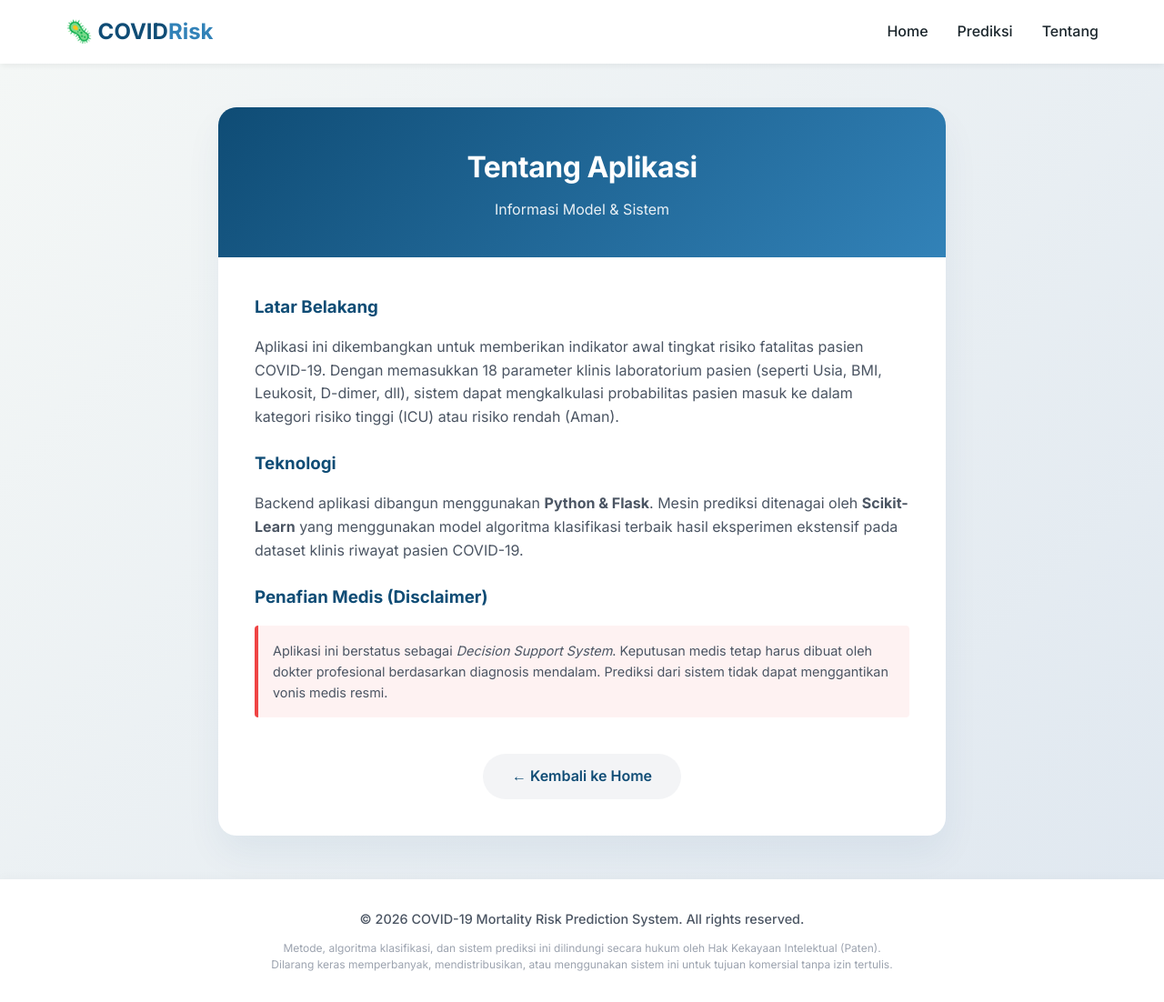
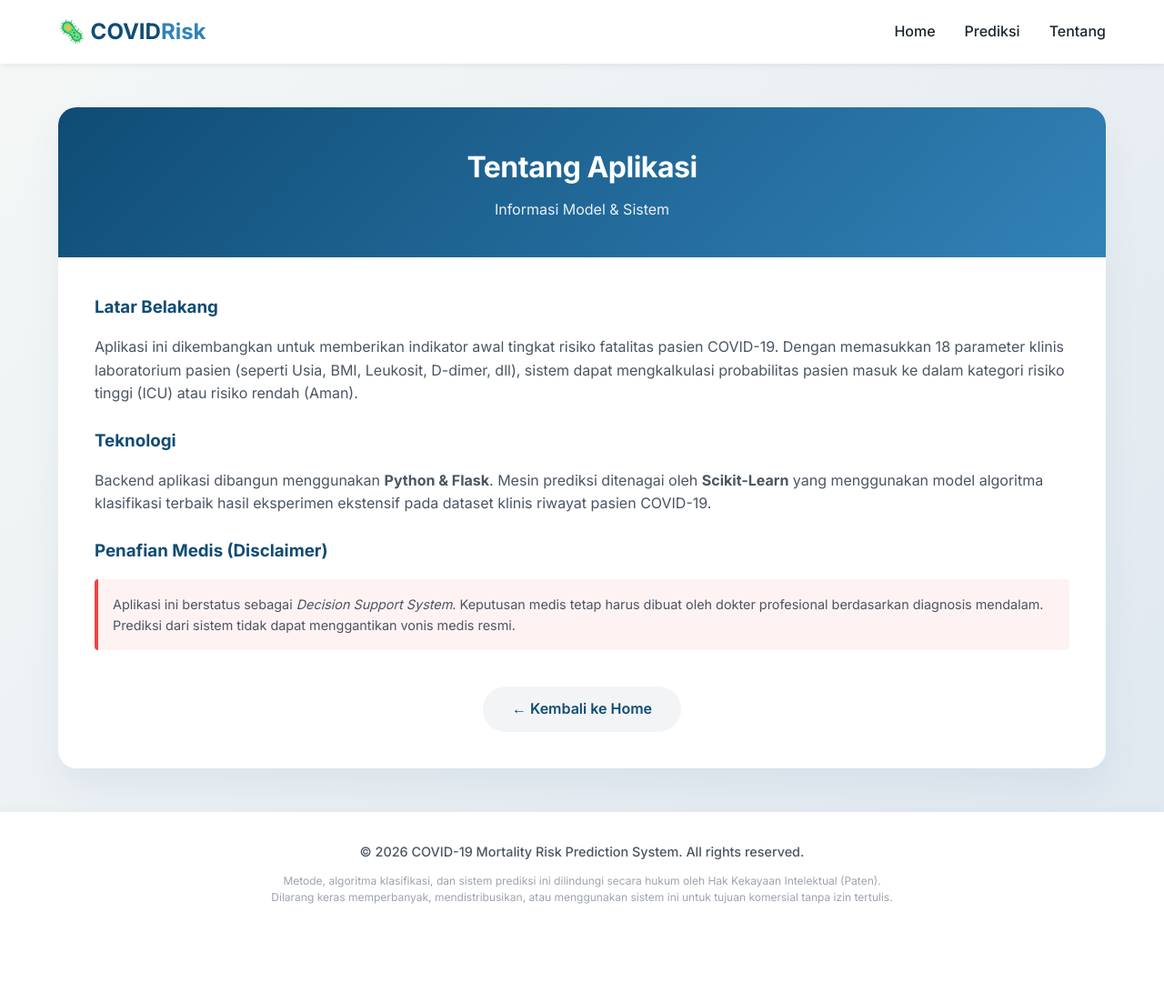
Before and after one commit to anaconduck/covid_mortality_risk, a Flask app: page /about in a window 1280 px wide. Shown: the whole page at 91% size. After the commit the page ends 994 px from the top, so only its background shows below. Run offline with Flask 3, Linux system fonts and the light colour scheme; parts of the project's set-up code (start-up, migrations or seed data) failed here and were passed over.

Commit message:
Update UI: Make layout fluid and full width on desktop

```diff
--- a/static/style.css
+++ b/static/style.css
@@ -35,9 +35,9 @@ body {
 }
 
 .nav-container {
-  max-width: 1200px;
+  width: 100%;
   margin: 0 auto;
-  padding: 1rem 2rem;
+  padding: 1rem 5%;
   display: flex;
   justify-content: space-between;
   align-items: center;
@@ -75,9 +75,9 @@ body {
 .main-content {
   flex: 1;
   display: flex;
-  align-items: center;
+  align-items: stretch;
   justify-content: center;
-  padding: 3rem 2rem;
+  padding: 3rem 5%;
   background-image: linear-gradient(135deg, #f4f7f6 0%, #e0e8f0 100%);
 }
 
@@ -93,7 +93,8 @@ body {
 }
 
 .footer-container {
-  max-width: 800px;
+  width: 100%;
+  padding: 0 5%;
   margin: 0 auto;
 }
 
@@ -110,7 +111,7 @@ body {
   display: flex;
   flex-direction: column;
   gap: 3rem;
-  max-width: 1000px;
+  width: 100%;
   align-items: center;
 }
 
@@ -216,7 +217,6 @@ body {
 
 /* About Page */
 .about-container {
-  max-width: 800px;
   width: 100%;
 }
 
@@ -254,7 +254,6 @@ body {
   box-shadow: 0 20px 40px rgba(15, 76, 117, 0.06);
   overflow: hidden;
   width: 100%;
-  max-width: 800px;
 }
 
 .card-header {
```
